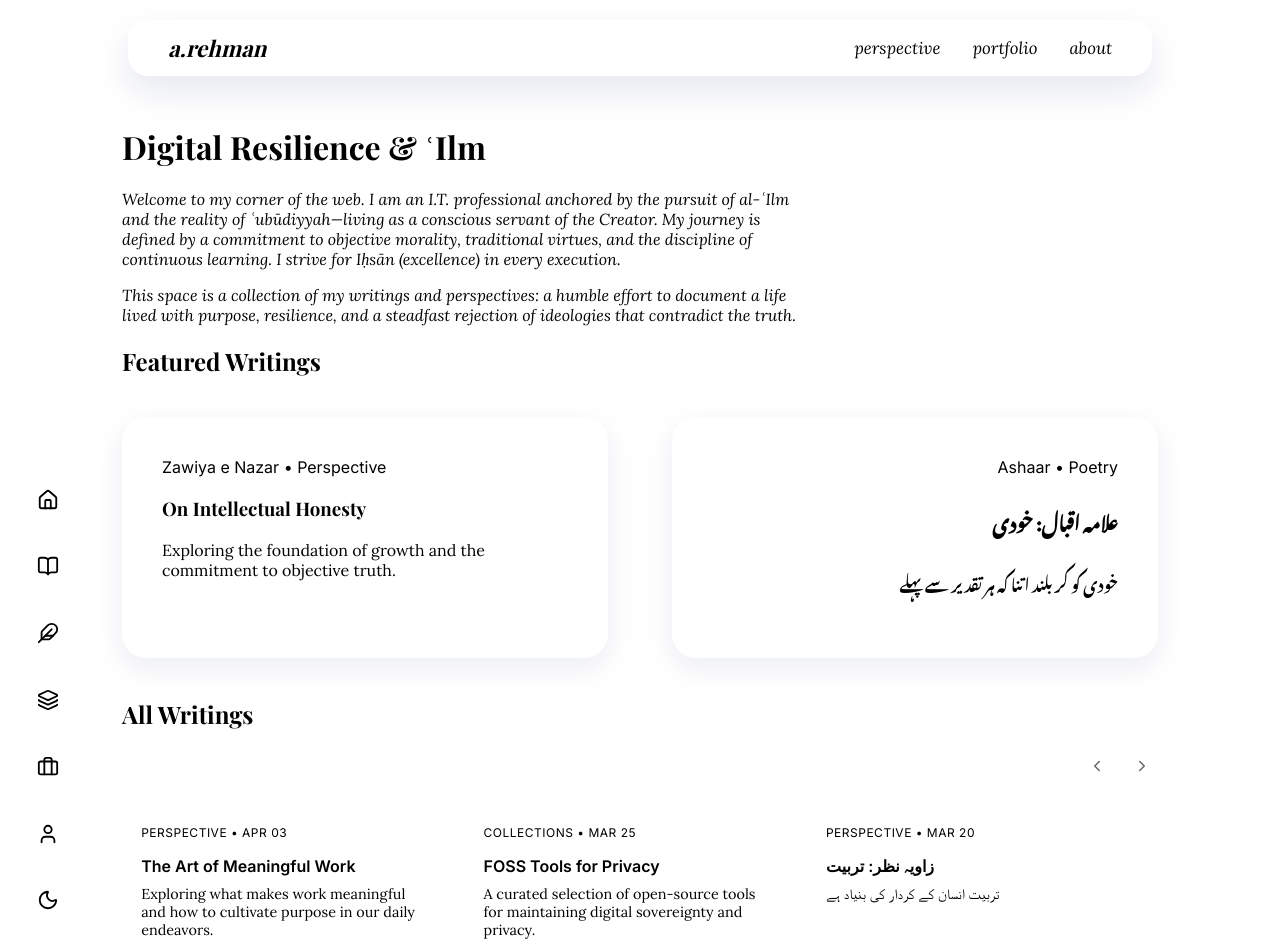
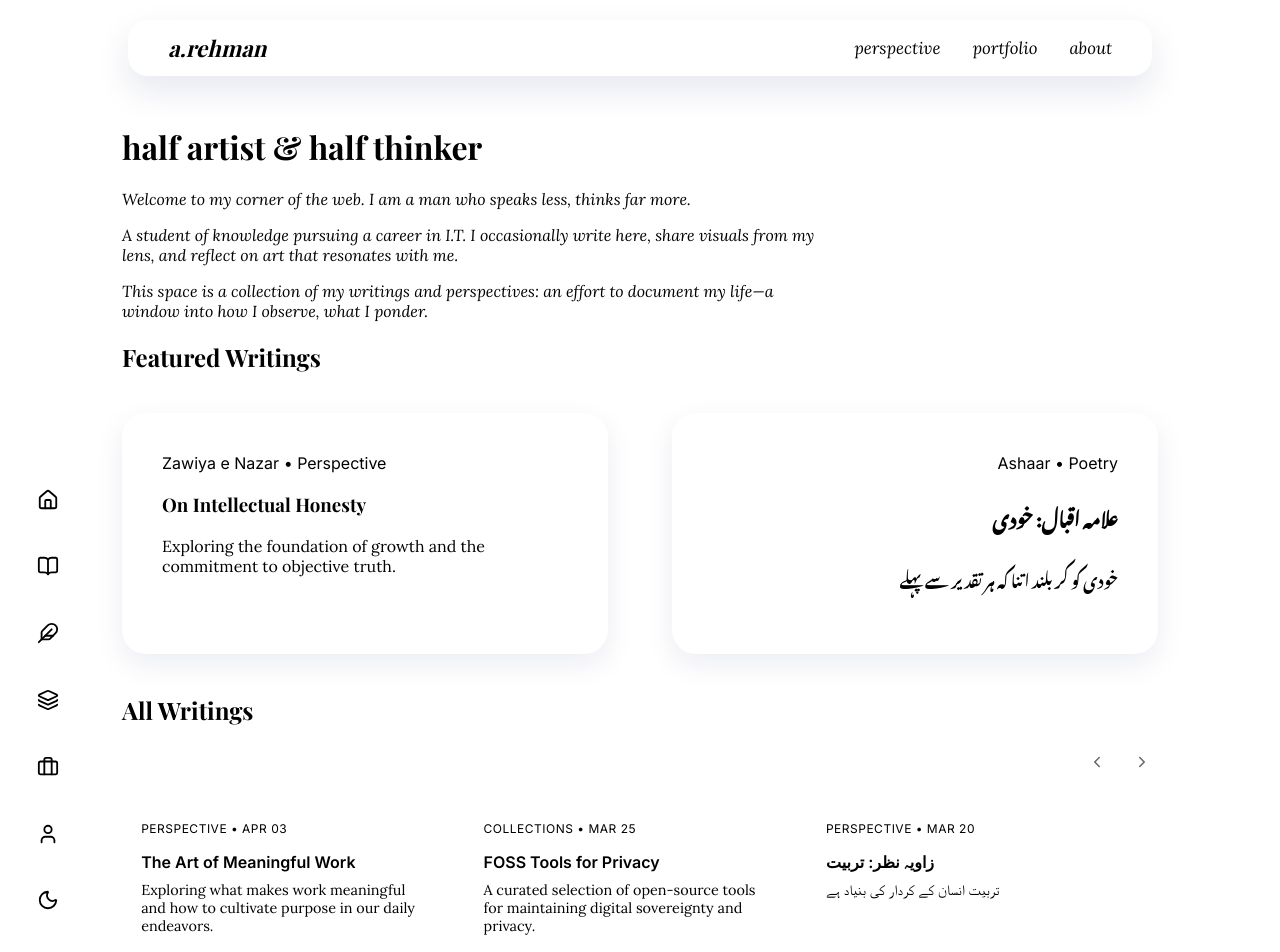
Before and after one commit to arehman-dev/arehman-dev.github.io, a Jekyll site: the page built from index.md, in a window 1280 px wide and 1400 px high. Shown: the top 952 px of the window. Built offline with Jekyll 4.4.1, drawn with Linux system fonts in a browser that asks for light colours; some web fonts are replaced; some of the changed text lies outside the part shown.

```diff
--- a/index.md
+++ b/index.md
@@ -3,11 +3,20 @@ layout: default
 title: Home
 ---
 
-# Digital Resilience & ʿIlm
+# half artist & half thinker
 
-_Welcome to my corner of the web. I am an I.T. professional anchored by the pursuit of al-ʿIlm and the reality of ʿubūdiyyah—living as a conscious servant of the Creator. My journey is defined by a commitment to objective morality, traditional virtues, and the discipline of continuous learning. I strive for Iḥsān (excellence) in every execution._
+_Welcome to my corner of the web. I am a man who speaks less, thinks far more._
 
-_This space is a collection of my writings and perspectives: a humble effort to document a life lived with purpose, resilience, and a steadfast rejection of ideologies that contradict the truth._
+_A student of knowledge pursuing a career in I.T. I occasionally write here, share visuals from my lens, and reflect on art that resonates with me._
+
+
+_This space is a collection of my writings and perspectives: an effort to document my life—a window into how I observe, what I ponder._
+
+<!-- _Welcome to my corner of the web. I am a man who speak less, thinks far more. Student of knowledge pursuing a career in I.T._
+_I occasionally writes here, share visuals from my lens, and reflect on art that resonates with me._
+
+_This space is a collection of my writings and perspectives: a humble effort to document a life._
+_a window of my life_ -->
 
 ## Featured Writings
 
@@ -52,7 +61,7 @@ _This space is a collection of my writings and perspectives: a humble effort to
 
 ## Tasweer-kahani (Stories from the Lens)
 
-*A collection of moments capturing architecture, nature, and perspective.*
+*Perspective & visuals through my lens.*
 
 <div class="photo-grid">
   <div class="photo-card">
```
Also changed, not shown: 404.md (+3 -3 lines), about.md (+6 -3 lines), collections/index.md (+3 -1 lines), perspective/index.md (+6 -1 lines), poetry/index.md (+4 -1 lines).
